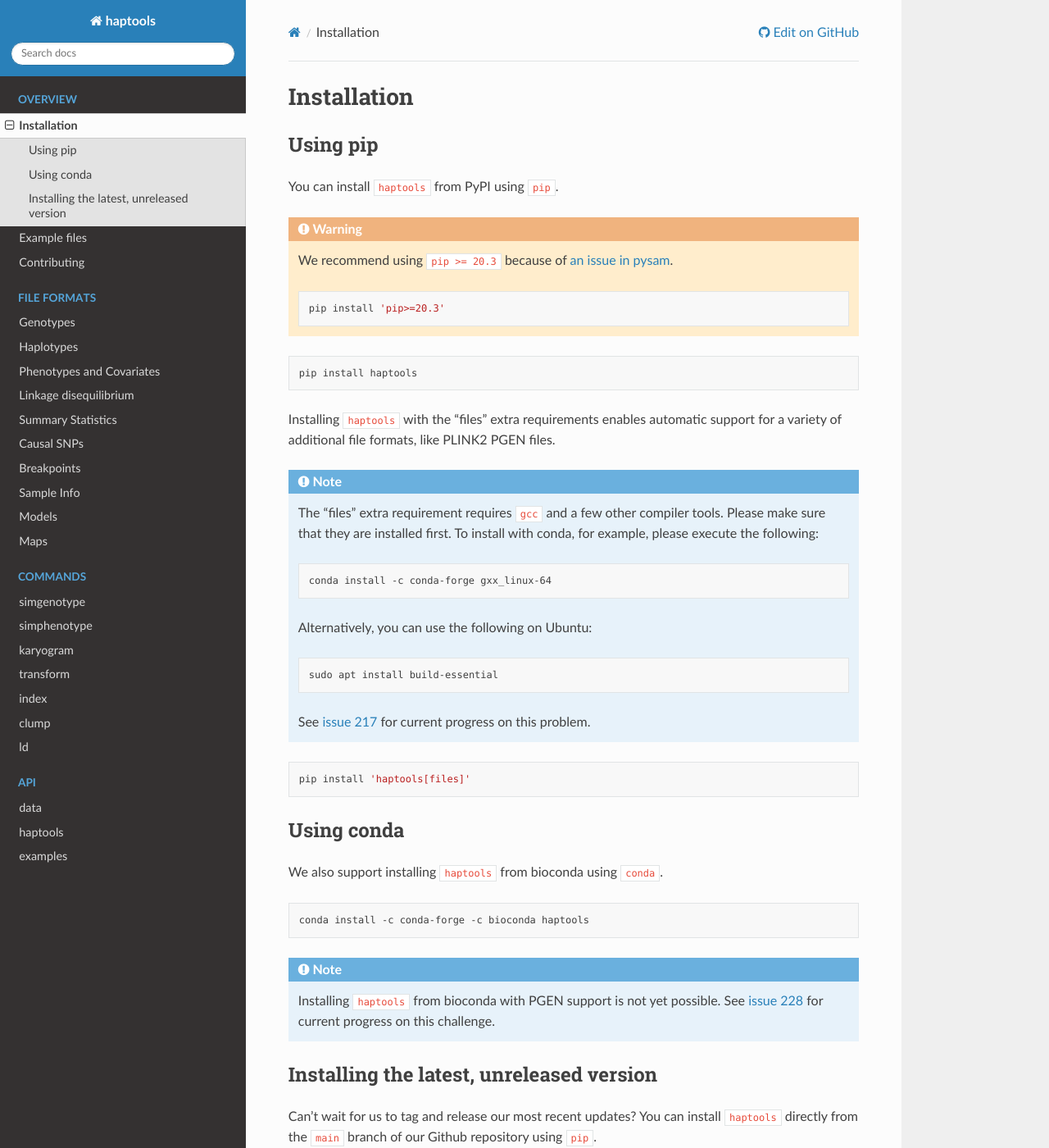
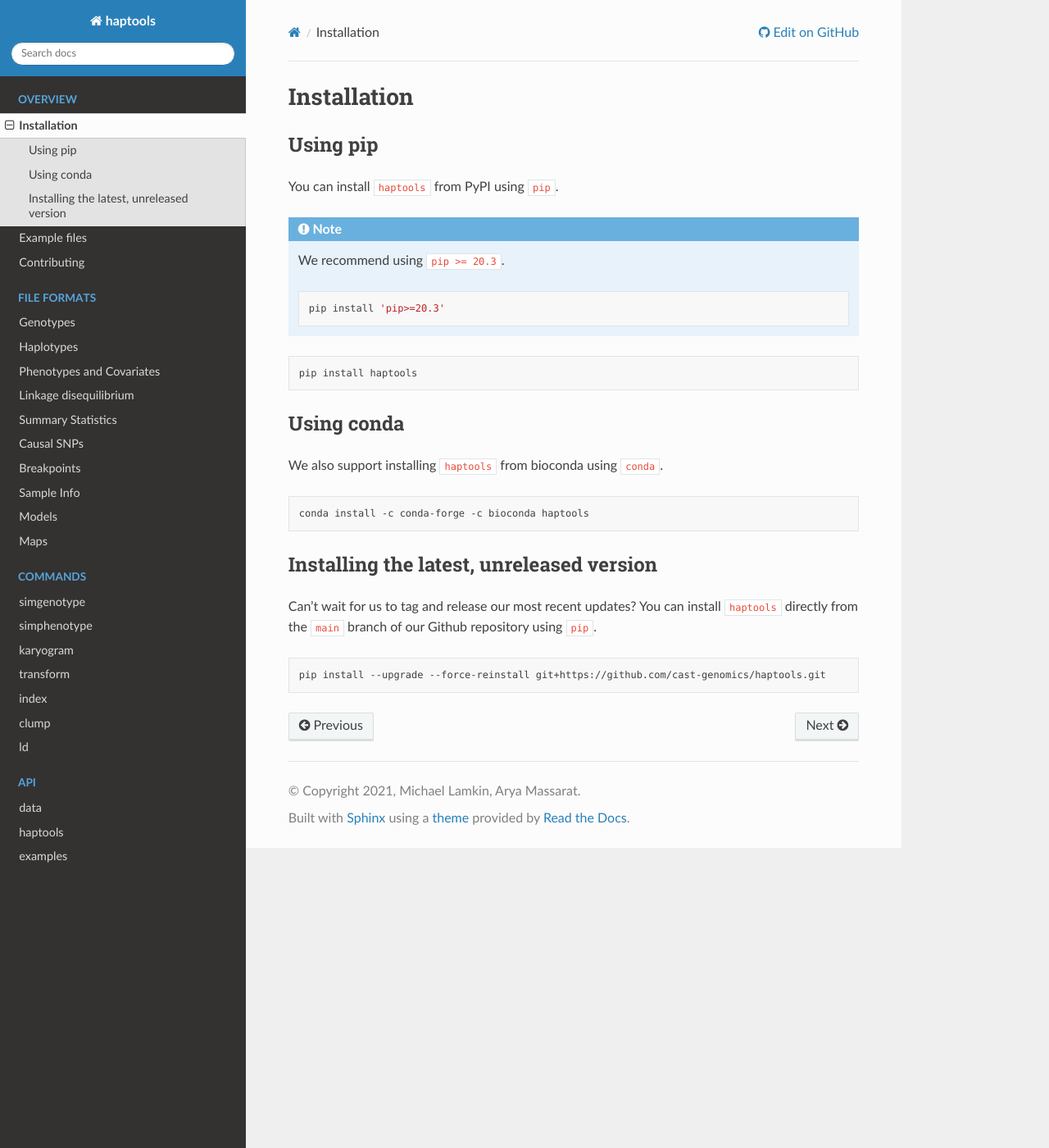
Before and after one commit to CAST-genomics/haptools, a Sphinx documentation site: the page built from docs/project_info/installation.rst, in a window 1280 px wide and 1400 px high. Shown: the whole window at 82% size. Built offline with Sphinx 7.4.7 and the Read the Docs theme 2.0.0, drawn with Linux system fonts in a browser that asks for light colours.

```diff
--- a/docs/project_info/contributing.rst
+++ b/docs/project_info/contributing.rst
@@ -13,7 +13,7 @@ Types of Contributions
 ~~~~~~~~~~~~
 Report a bug
 ~~~~~~~~~~~~
-If you have found a bug, please report it on `our issues page <https://github.com/aryarm/haptools/issues>`_ rather than emailing us directly. Others may have the same issue and this helps us get that information to them.
+If you have found a bug, please report it on `our issues page <https://github.com/CAST-genomics/haptools/issues>`_ rather than emailing us directly. Others may have the same issue and this helps us get that information to them.
 
 Before you submit a bug, please search through our issues to ensure it hasn't already been reported. If you encounter an issue that has already been reported, please upvote it by reacting with a thumbs-up emoji. This helps us prioritize the issue.
 
@@ -80,7 +80,7 @@ Follow these steps to set up a development environment.
 
     .. code-block:: bash
 
-        poetry install -E docs -E tests -E files
+        poetry install -E docs -E tests
 
 Now, try importing ``haptools`` or running it on the command line.
 
--- a/docs/project_info/installation.rst
+++ b/docs/project_info/installation.rst
@@ -9,8 +9,8 @@ Using pip
 
 You can install ``haptools`` from PyPI using ``pip``.
 
-.. warning::
-   We recommend using ``pip >= 20.3`` because of `an issue in pysam <https://github.com/pysam-developers/pysam/issues/1132>`_.
+.. note::
+   We recommend using ``pip >= 20.3``.
 
    .. code-block:: bash
 
@@ -19,27 +19,6 @@ You can install ``haptools`` from PyPI using ``pip``.
 .. code-block:: bash
 
    pip install haptools
-
-Installing ``haptools`` with the "files" extra requirements enables automatic support for a variety of additional file formats, like PLINK2 PGEN files.
-
-.. note::
-   The "files" extra requirement requires ``gcc`` and a few other compiler tools. Please make sure that they are installed first. To install with conda, for example, please execute the following:
-
-   .. code-block:: bash
-
-      conda install -c conda-forge gxx_linux-64
-
-   Alternatively, you can use the following on Ubuntu:
-
-   .. code-block:: bash
-
-      sudo apt install build-essential
-
-   See `issue 217 <https://github.com/chrchang/plink-ng/issues/217>`_ for current progress on this problem.
-
-.. code-block:: bash
-
-   pip install 'haptools[files]'
 
 Using conda
 -----------
@@ -50,9 +29,6 @@ We also support installing ``haptools`` from bioconda using ``conda``.
 
    conda install -c conda-forge -c bioconda haptools
 
-.. note::
-   Installing ``haptools`` from bioconda with PGEN support is not yet possible. See `issue 228 <https://github.com/chrchang/plink-ng/issues/228>`_ for current progress on this challenge.
-
 Installing the latest, unreleased version
 -----------------------------------------
 Can't wait for us to tag and release our most recent updates? You can install ``haptools`` directly from the ``main`` branch of our Github repository using ``pip``.
```
Also changed, not shown: docs/api/data.rst (+0 -7 lines), docs/formats/genotypes.rst (+0 -7 lines).
